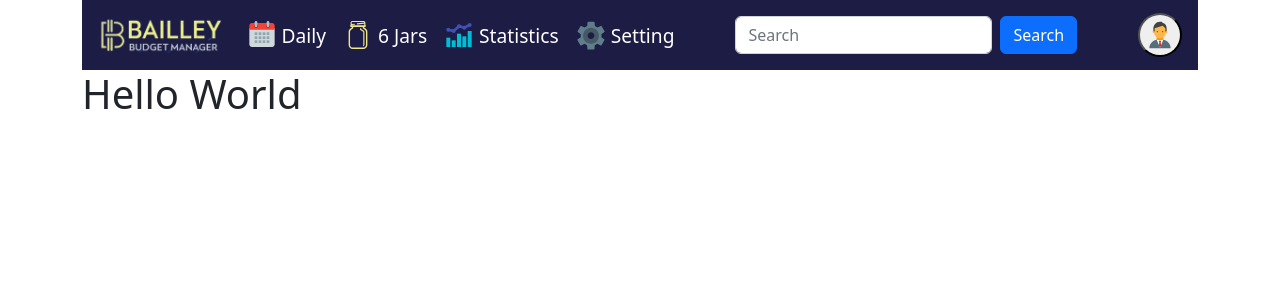
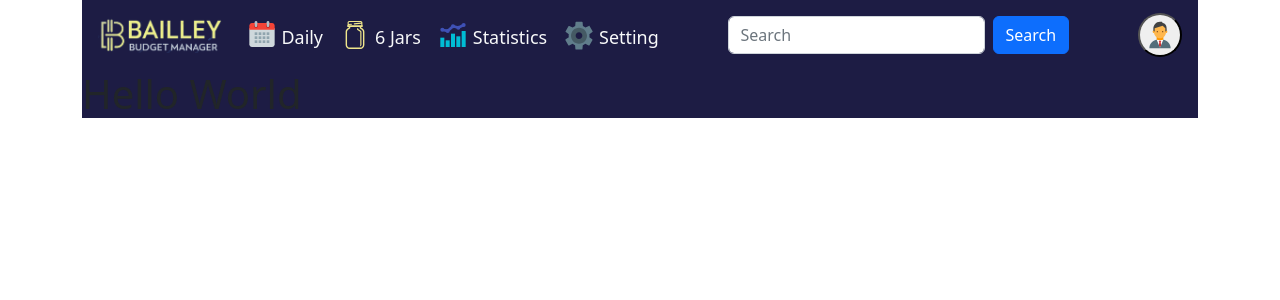
Before and after one commit to doananhtingithub40102/Fullstack-Budget-App, a React (Create React App) app in the folder client/: page / in a window 1280 px wide. Shown: the top 300 px of the page. Built offline with nearby package versions, Linux system fonts and the light colour scheme.

Commit message:
updating navbar/header

```diff
--- a/client/src/App.css
+++ b/client/src/App.css
@@ -1,5 +1,9 @@
+header nav, main {
+    background-color: #1d1c44;
+}
+
 .text-nav-link {
-    font-size: 1.5vw;
+    font-size: 1.4vw;
 }
 
 svg {
--- a/client/src/App.js
+++ b/client/src/App.js
@@ -2,8 +2,8 @@ import React from "react"
 import { Route, Routes } from "react-router-dom"
 import Navbar from "./components/Navbar"
 import Dashboard from "./components/Dashboard"
+
 import "./App.css"
-
 import "bootstrap/dist/css/bootstrap.css"
 import "bootstrap/dist/js/bootstrap.bundle"
 
--- a/client/src/components/Navbar.js
+++ b/client/src/components/Navbar.js
@@ -1,11 +1,10 @@
-import { NavLink } from "react-router-dom"
 import { FcCalendar, FcComboChart, FcSettings, FcBusinessman } from "react-icons/fc"
 import { GiMasonJar } from "react-icons/gi"
 
 export default function Navbar() {
     return (
         <header>
-            <nav className="navbar navbar-expand-lg navbar-dark py-2 px-3" style={{ backgroundColor: "#1d1c44" }}>
+            <nav className="navbar navbar-expand-lg navbar-dark py-2 px-3">
                 <a className="navbar-brand" href="/">
                     <img src="/brand.png" height="36" alt="brand" />
                 </a>
@@ -20,28 +19,28 @@ export default function Navbar() {
                 <div className="collapse navbar-collapse" id="mynavbar">
                     <ul className="navbar-nav me-auto">
                         <li className="nav-item">
-                            <NavLink className="nav-link" to="/">
+                            <a className="nav-link text-light" href="/">
                                 <FcCalendar className="fs-2" />
                                 <span className="d-inline-block ms-1 text-nav-link">Daily</span>
-                            </NavLink>
+                            </a>
                         </li>
                         <li className="nav-item">
-                            <NavLink className="nav-link" to="/">
+                            <a className="nav-link text-light" href="/">
                                 <GiMasonJar className="fs-2" style={{ color: "khaki" }} />
                                 <span className="d-inline-block ms-1 text-nav-link">6 Jars</span>
-                            </NavLink>
+                            </a>
                         </li>
                         <li className="nav-item">
-                            <NavLink className="nav-link" to="/">
+                            <a className="nav-link text-light" href="/">
                                 <FcComboChart className="fs-2" style={{ color: "khaki" }} />
                                 <span className="d-inline-block ms-1 text-nav-link">Statistics</span>
-                            </NavLink>
+                            </a>
                         </li>
                         <li className="nav-item">
-                            <NavLink className="nav-link" to="/">
+                            <a className="nav-link text-light" href="/">
                                 <FcSettings className="fs-2" style={{ color: "khaki" }} />
                                 <span className="d-inline-block ms-1 text-nav-link">Setting</span>
-                            </NavLink>
+                            </a>
                         </li>
                     </ul>
                     <form className="d-flex my-2 me-2">
```
